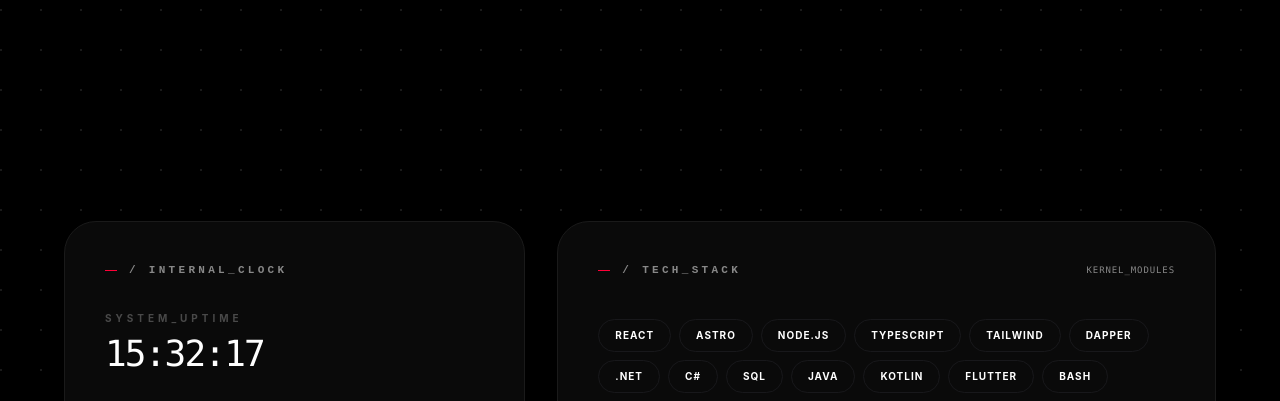
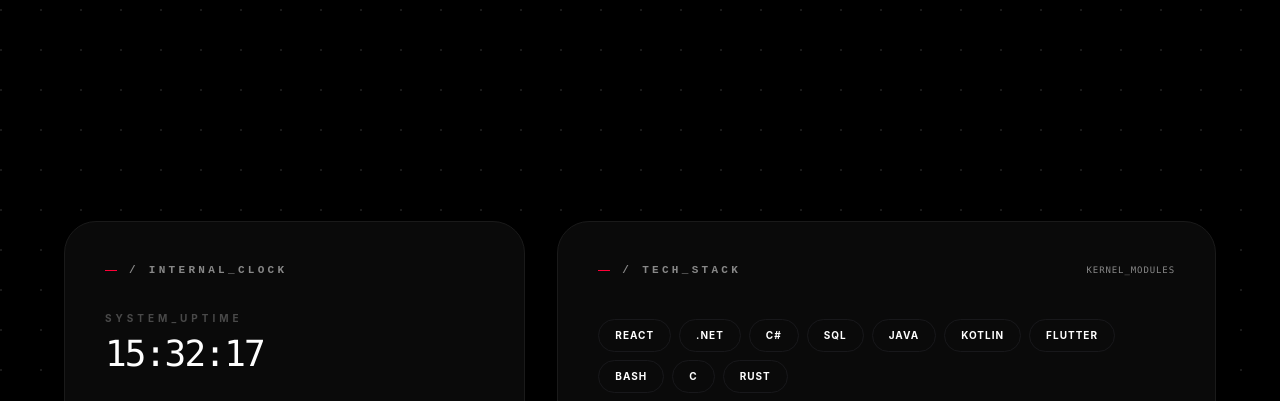
Before and after one commit to Mirko-r/mirko-r.github.io, an Astro site: page / in a window 1280 px wide. Shown: the part 551-952 px from the top of the page. Built offline with nearby package versions, Linux system fonts and the light colour scheme; Astro itself is replaced by a stand-in of ours.

Commit message:
Updated tech stack

```diff
--- a/src/pages/index.astro
+++ b/src/pages/index.astro
@@ -19,11 +19,6 @@ const career = allCareer.sort((a, b) => {
 
 const techStack = [
   "React",
-  "Astro",
-  "Node.js",
-  "TypeScript",
-  "Tailwind",
-  "Dapper",
   ".NET",
   "C#",
   "SQL",
@@ -31,6 +26,8 @@ const techStack = [
   "Kotlin",
   "Flutter",
   "Bash",
+  "C",
+  "Rust"
 ];
 ---
 
```
